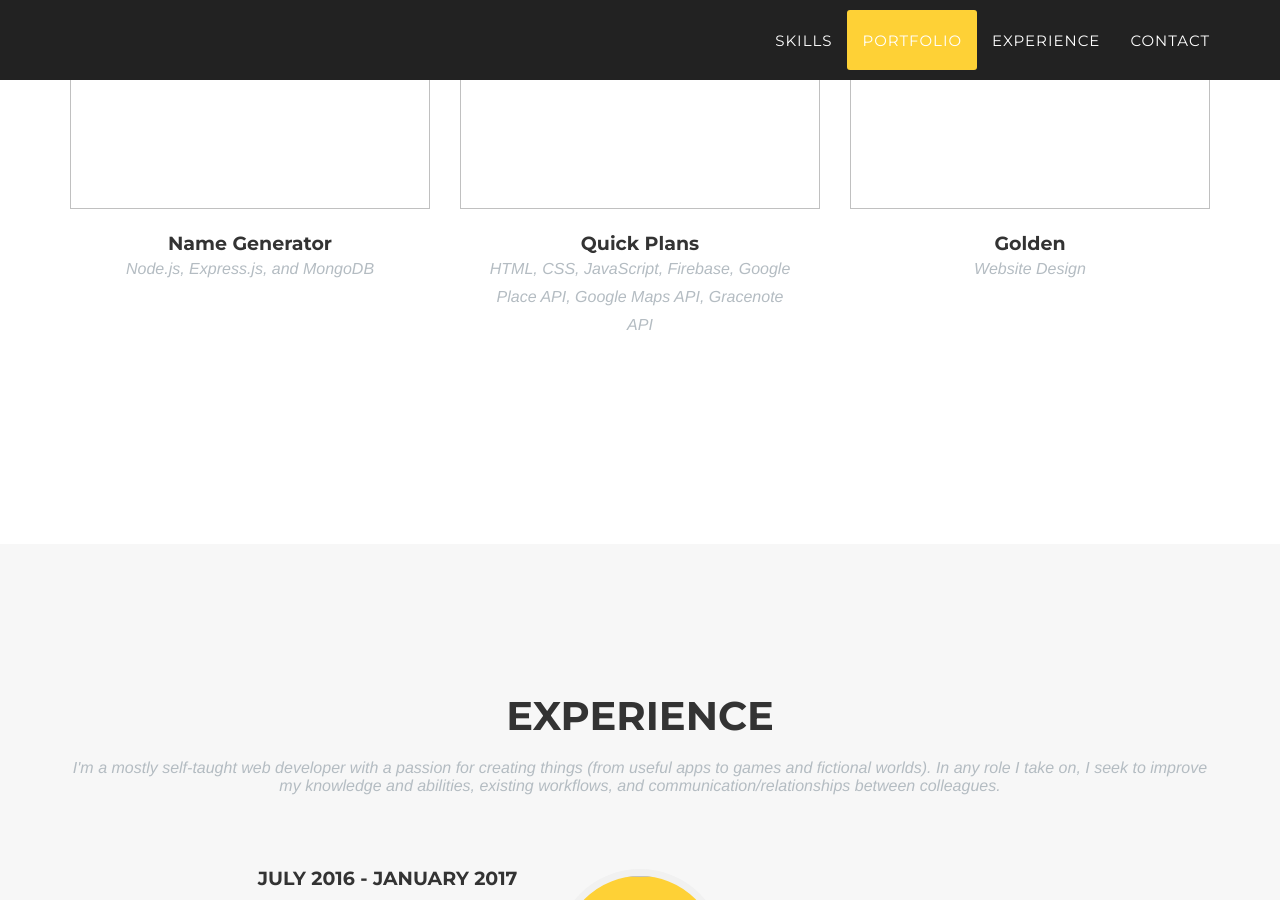
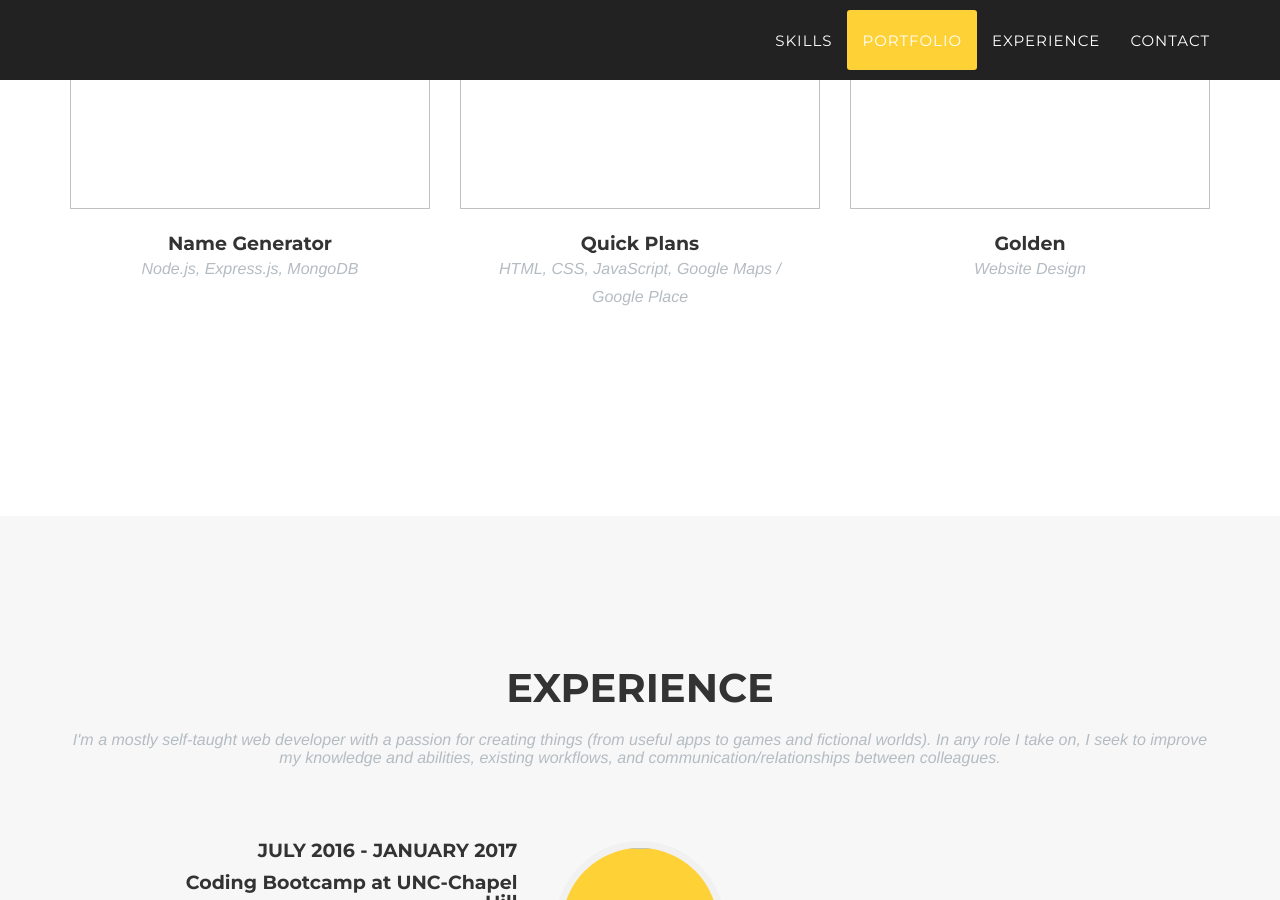
Before and after one commit to matt-t-johnson/matt-t-johnson.github.io, a Jekyll site: the page built from _posts/2014-07-17-project-2.markdown, in a window 1280 px wide and 900 px high, scrolled down 2629 px. Built offline with Jekyll 4.4.1, drawn with Linux system fonts in a browser that asks for light colours; some web fonts are replaced.

Commit message:
removed contact form and made slight tweaks to portfolio grid

```diff
--- a/_includes/contact.html
+++ b/_includes/contact.html
@@ -8,35 +8,19 @@
             </div>
             <div class="row">
                 <div class="col-lg-12">
-                    <form name="sentMessage" id="contactForm" novalidate>
-                        <div class="row">
-                            <div class="col-md-6">
-                                <div class="control-group form-group">
-                                    <input type="text" class="form-control" placeholder="Your Name *" id="name" required data-validation-required-message="Please enter your name.">
-                                    <p class="help-block text-danger"></p>
-                                </div>
-                                <div class="control-group form-group">
-                                    <input type="email" class="form-control" placeholder="Your Email *" id="email" required data-validation-required-message="Please enter your email address.">
-                                    <p class="help-block text-danger"></p>
-                                </div>
-                                <div class="control-group form-group">
-                                    <input type="tel" class="form-control" placeholder="Your Phone *" id="phone" required data-validation-required-message="Please enter your phone number.">
-                                    <p class="help-block text-danger"></p>
-                                </div>
-                            </div>
-                            <div class="col-md-6">
-                                <div class="control-group form-group">
-                                    <textarea class="form-control" placeholder="Your Message *" id="message" required data-validation-required-message="Please enter a message."></textarea>
-                                    <p class="help-block text-danger"></p>
-                                </div>
-                            </div>
-                            <div class="clearfix"></div>
-                            <div class="col-lg-12 text-center">
-                                <div id="success"></div>
-                                <button type="submit" class="btn btn-xl">Send Message</button>
-                            </div>
-                        </div>
-                    </form>
+                    <ul class="list-inline">
+                        <li>
+                            <a href="https://www.linkedin.com/in/matthewtjohnson1" class="btn-social btn-outline"></a>
+                        </li>
+                        <li>
+                            <a href="https://github.com/matt-t-johnson" class="btn-social btn-outline"></a>
+                        </li>
+                        <li>
+                            <a href="mailto:matt.t.johnson116@gmail.com" class="btn-social btn-outline">
+                            <i class="fa fa-5x fa-envelope"></i>
+                            </a>
+                        </li>
+                    </ul>
                 </div>
             </div>
         </div>
--- a/_posts/2014-07-17-project-2.markdown
+++ b/_posts/2014-07-17-project-2.markdown
@@ -1,12 +1,12 @@
 ---
 title: Quick Plans
-subtitle: HTML, CSS, JavaScript, Firebase, Google Place API, Google Maps API, Gracenote API
+subtitle: HTML, CSS, JavaScript, Google Maps / Google Place
 layout: default
 modal-id: 2
 date: 2014-07-17
-img: quick-plans.png
+img: image-alt
 thumbnail: escape-thumbnail.png
-alt: image-alt
+alt: quick-plans.png
 project-date: September 2016
 project-site: https://damp-stream-35666.herokuapp.com/
 github-repo: https://github.com/MARyan87/quick-plans
--- a/_posts/2014-07-18-project-1.markdown
+++ b/_posts/2014-07-18-project-1.markdown
@@ -1,6 +1,6 @@
 ---
 title: Name Generator
-subtitle: Node.js, Express.js, and MongoDB
+subtitle: Node.js, Express.js, MongoDB
 layout: default
 modal-id: 1
 date: 2014-07-18
```
Also changed, not shown: other parts of _posts/2014-07-18-project-1.markdown (+1 -1 lines).
